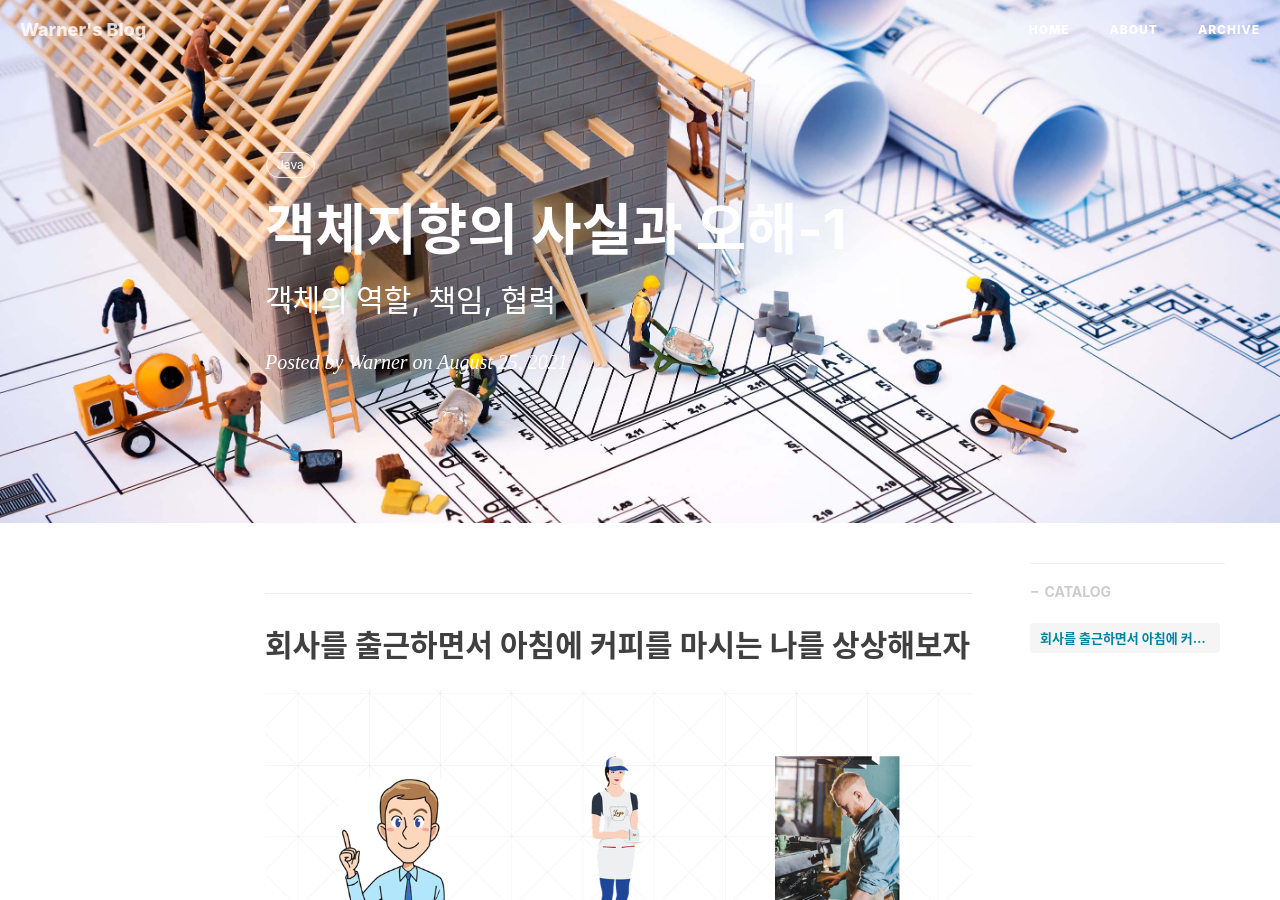
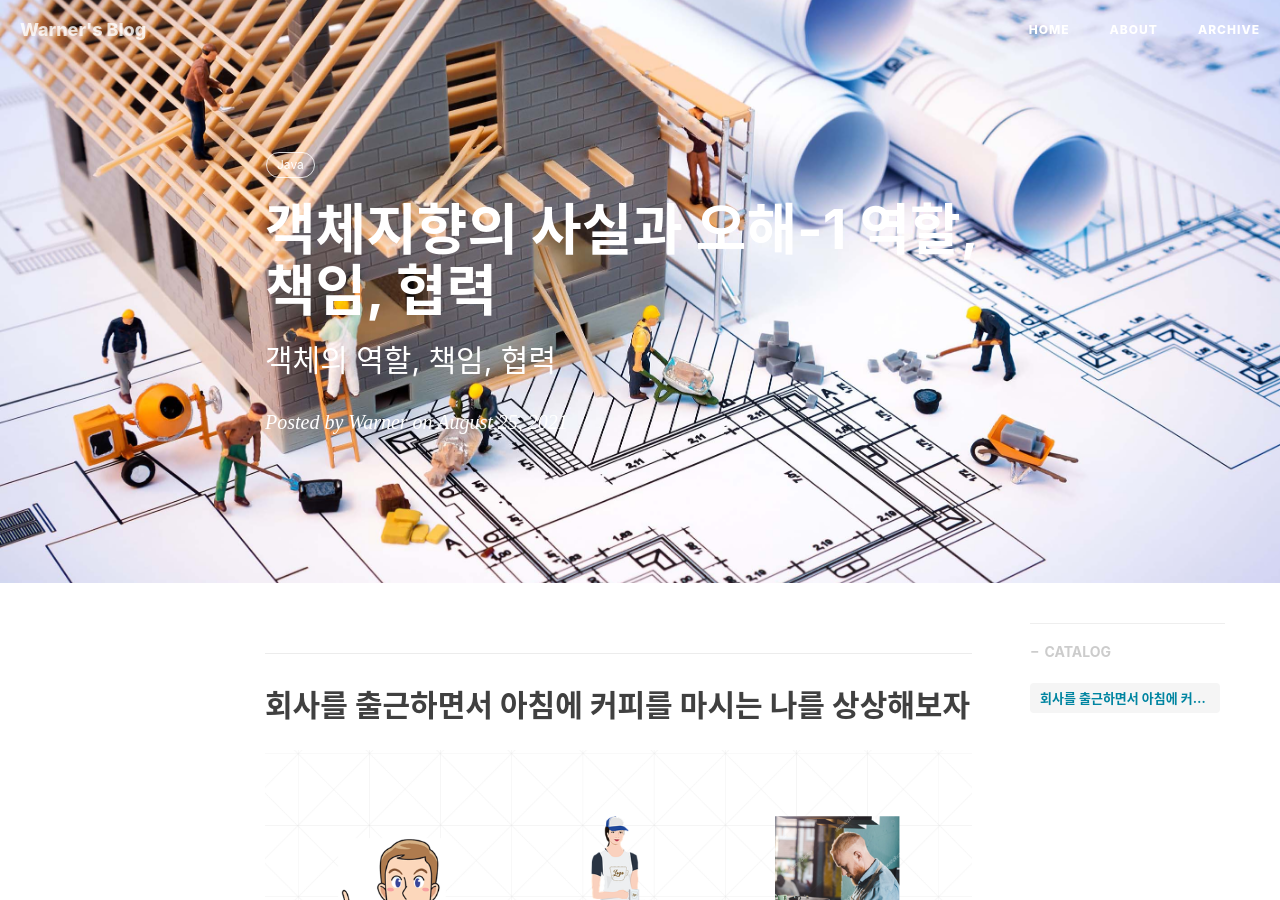
Before and after one commit to leeheeweon/leeheeweon.github.io, a Jekyll site: the page built from _posts/2021-08-25-object1.md, in a window 1280 px wide and 900 px high. Built offline with Jekyll 4.4.1, drawn with Linux system fonts in a browser that asks for light colours; nearby versions of some CDN libraries; comment, search, counter and statistics services are not loaded.

Commit message:
제목 수정

```diff
--- a/_posts/2021-08-25-object1.md
+++ b/_posts/2021-08-25-object1.md
@@ -1,6 +1,6 @@
 ---
 layout: post
-title: 객체지향의 사실과 오해-1
+title: 객체지향의 사실과 오해-1 역할, 책임, 협력
 subtitle: 객체의 역할, 책임, 협력
 date: 2021-08-25
 author: Warner
```
